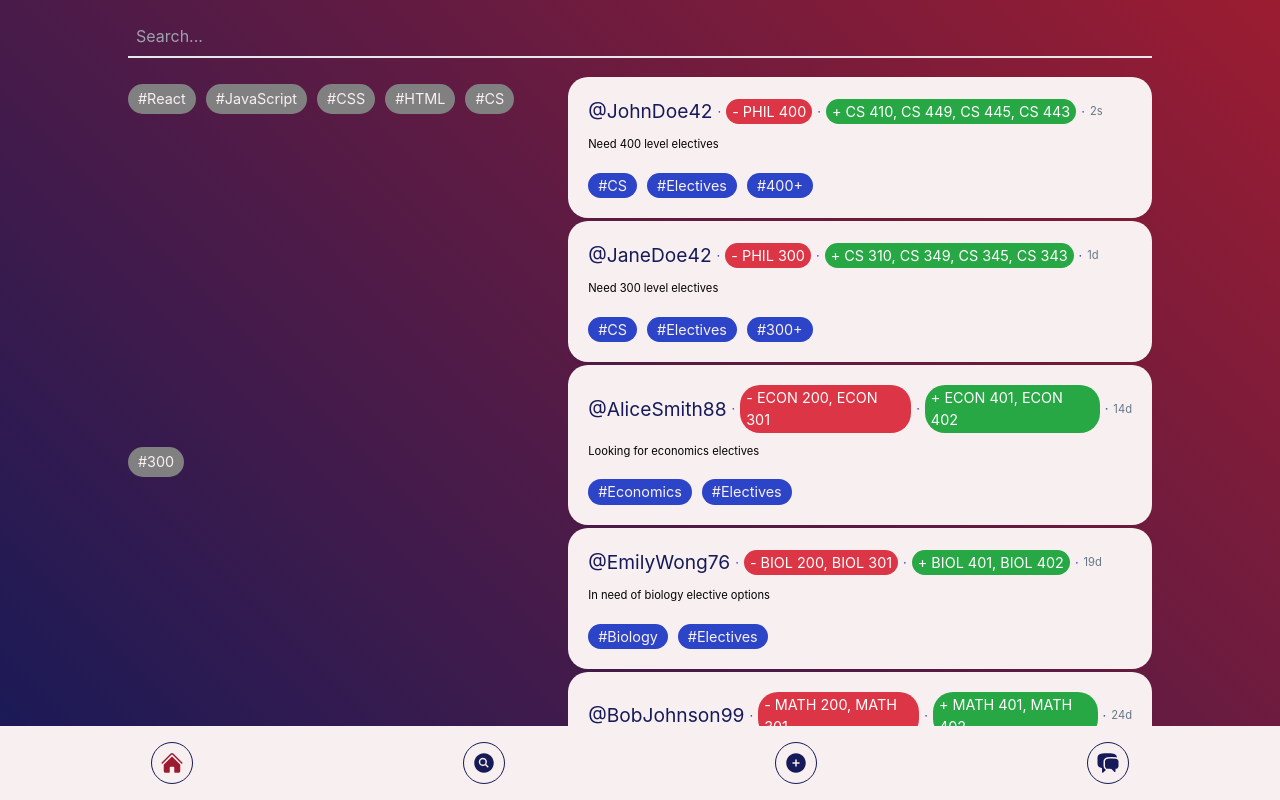
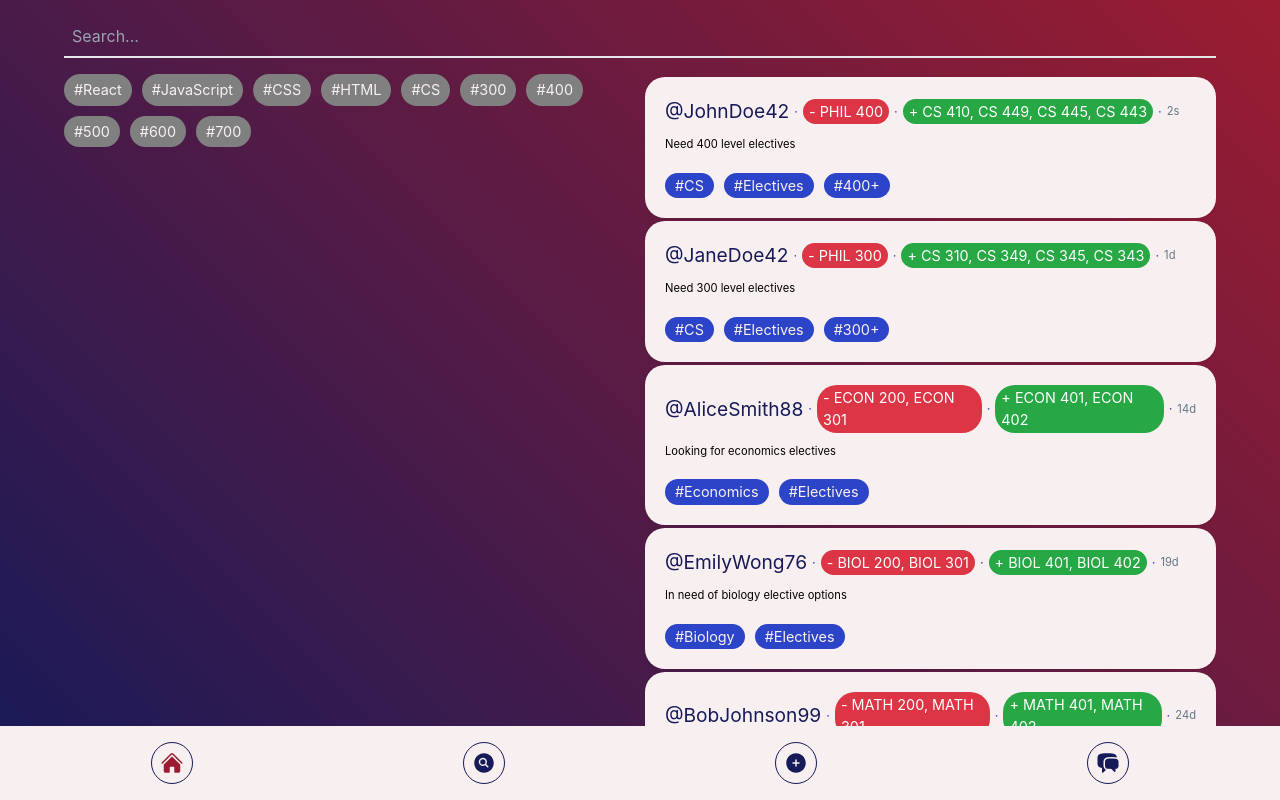
Before and after one commit to j-ackie/brutus, a React (Create React App) app in the folder frontend/: page /search in a window 1280 px wide. Built offline with nearby package versions, Linux system fonts and the light colour scheme.

Commit message:
search aesthetic centered

```diff
--- a/frontend/src/pages/search/Search.tsx
+++ b/frontend/src/pages/search/Search.tsx
@@ -7,55 +7,59 @@ import { Label, SubHeading } from "../../global/Text";
 function Search() {
   const [search, setSearch] = useState("");
   const [selectedTags, setSelectedTags] = useState<string[]>([]);
-  const tags = ["React", "JavaScript", "CSS", "HTML", "CS", "300"];
+  const tags = ["React", "JavaScript", "CSS", "HTML", "CS", "300", "400", "500", "600", "700"];
 
-  // Toggle tag selection
   const toggleTag = (tag: string) => {
-    if (selectedTags.includes(tag)) {
-      setSelectedTags(selectedTags.filter(t => t !== tag));
-    } else {
-      setSelectedTags([...selectedTags, tag]);
-    }
+    setSelectedTags(prevTags =>
+      prevTags.includes(tag) ? prevTags.filter(t => t !== tag) : [...prevTags, tag]
+    );
   };
 
   return (
-    <div className="flex flex-col items-center justify-start h-screen pt-4"
-    style = {
-      {
-        background: `linear-gradient(45deg, ${COLORS.primary}, ${COLORS.accent2})`
-      }
-    }>
+    <div className="flex flex-col items-center justify-start h-screen pt-4 pl-16 pr-16" style={{
+      background: `linear-gradient(45deg, ${COLORS.primary}, ${COLORS.accent2})`
+    }}>
       <Input
         type="text"
         value={search}
         name="search"
         placeholder="Search..."
-        className="mb-4 w-4/5 "
+        className="mb-4 w-full"
         onChange={(e: React.ChangeEvent<HTMLInputElement>) => setSearch(e.target.value)}
       />
 
-      <div className="flex-1 w-4/5 flex flex-row justify-between overflow-y-scroll">
-          <div style={{ display: 'flex', flexWrap: 'wrap', gap: '10px', marginTop: '10px', width: '4/5' }}>
+      {/* Adjusted layout container */}
+      <div className="flex w-full" style={{ height: 'calc(100% - 4rem)' }}> {/* Adjust height calculation as needed */}
+        <div className="w-1/2" style={{ marginRight: '10px' }}> {/* Tags container */}
+          <div style={{
+            display: 'flex',
+            flexWrap: 'wrap',
+            gap: '10px',
+            overflowY: 'auto',
+            maxHeight: '100%', // Ensure this is 100% of the parent's height
+            justifyContent: 'left',
+          }}>
             {tags.map(tag => (
-              <div key={tag} style={{
+              <div key={tag} onClick={() => toggleTag(tag)} style={{
                 backgroundColor: selectedTags.includes(tag) ? COLORS.accent : "grey",
                 borderRadius: '20px',
-                padding: '5px 10px', // Adjusted padding
+                padding: '5px 10px',
                 color: 'black',
                 cursor: 'pointer',
-                display: 'flex', // Ensure the content is centered
-                alignItems: 'center', // Center content vertically
-                justifyContent: 'center', // Center content horizontally
-                height: '30px', // Specify a fixed height
-                lineHeight: '20px', // Adjust line height to ensure text is centered
-                fontSize: '14px', // Optional: adjust font size for aesthetics
-              }} onClick={() => toggleTag(tag)}>
+                display: 'flex',
+                alignItems: 'center',
+                justifyContent: 'center',
+                fontSize: '14px',
+              }}>
                 <Label text={`#${tag}`} color={COLORS.text}/>
               </div>
             ))}
           </div>
+        </div>
 
-        <Feed searchTerm={search} selectedTags={selectedTags}/>
+        <div className="w-1/2 overflow-y-auto"> {/* Feed container */}
+          <Feed searchTerm={search} selectedTags={selectedTags}/>
+        </div>
       </div>
     </div>
   );
```
